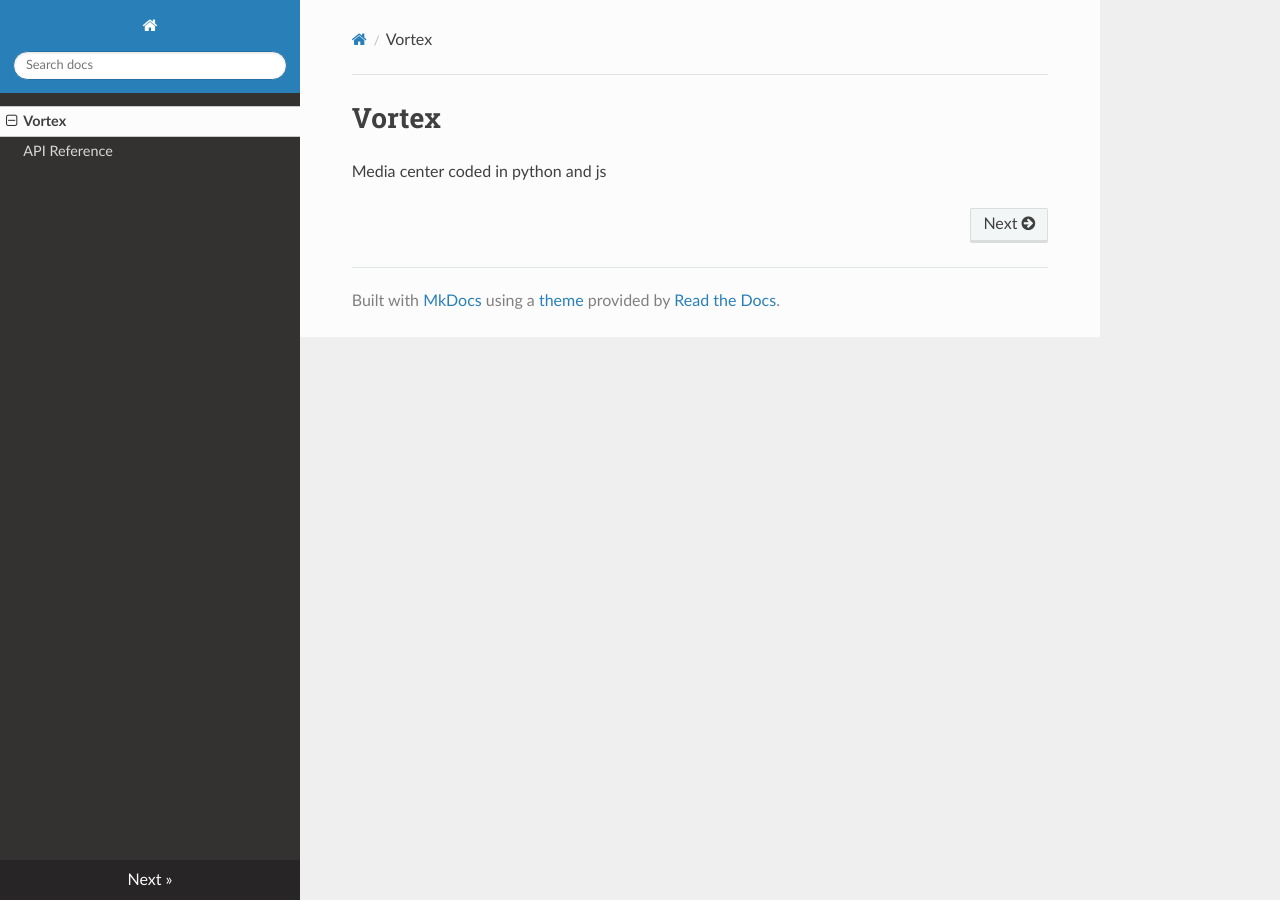
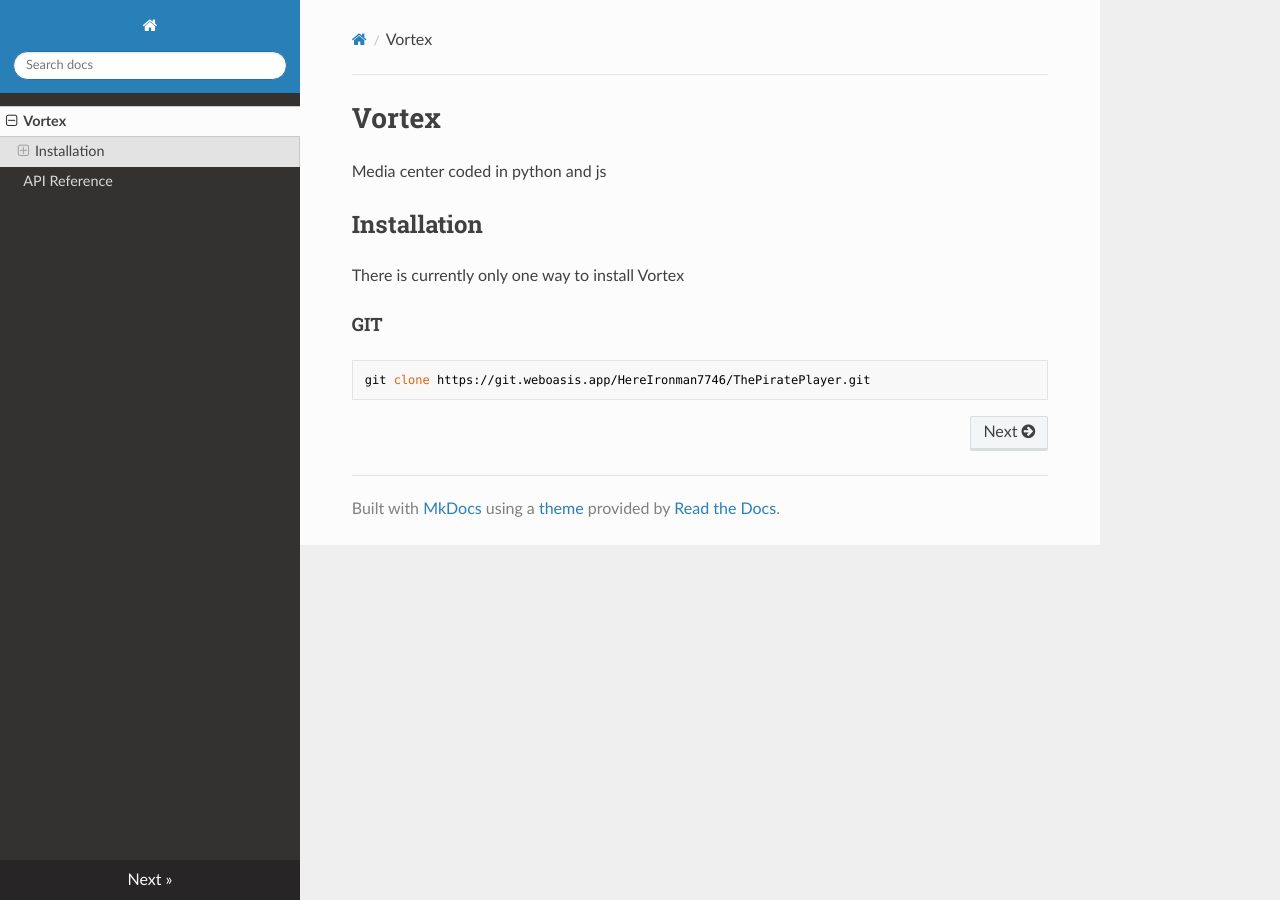
Before and after one commit to ParrotDevel0per/Vortex, an MkDocs documentation site: the page built from docs/index.md, in a window 1280 px wide. Built offline with MkDocs 1.6.1, drawn with Linux system fonts in a browser that asks for light colours; nearby versions of some CDN libraries.

Commit message:
index.md changed

````diff
--- a/docs/index.md
+++ b/docs/index.md
@@ -1,2 +1,10 @@
 # Vortex
 Media center coded in python and js
+
+## Installation
+There is currently only one way to install Vortex
+
+#### GIT
+```bash
+git clone https://git.weboasis.app/HereIronman7746/ThePiratePlayer.git
+```
````
